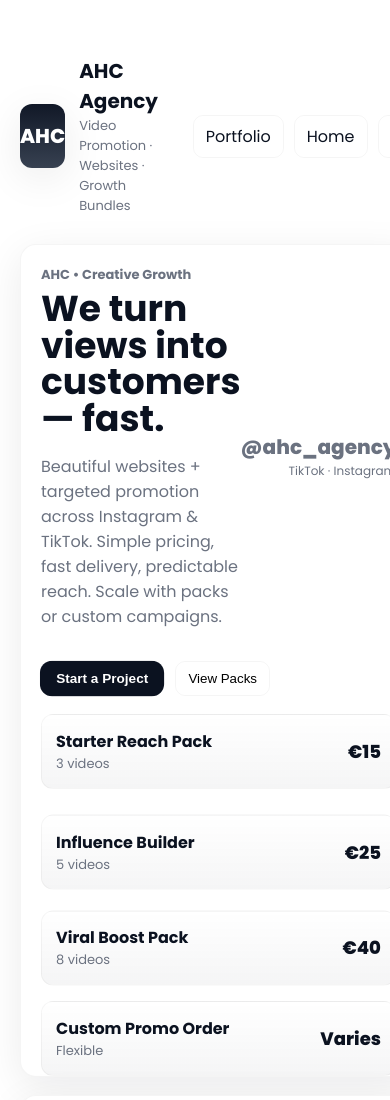
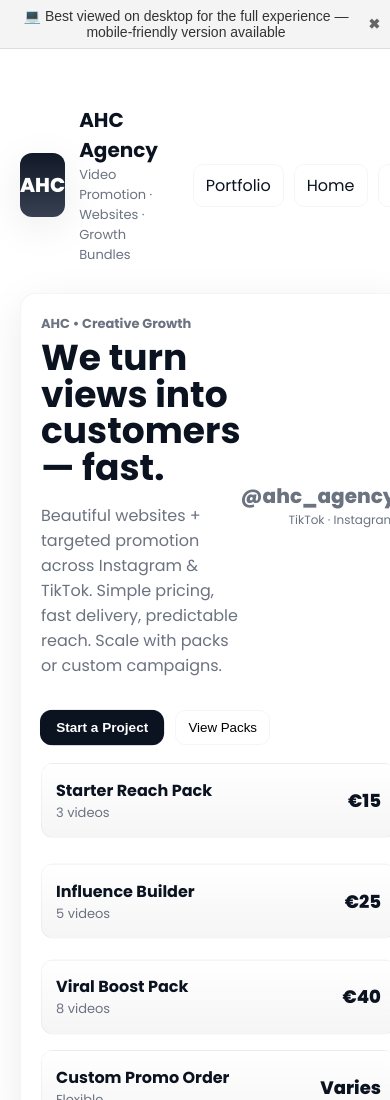
Before and after one commit to AHCAgency/ahc_website.official, a website: page public/index.html in a window 390 px wide. Shown: the top 1100 px of the page. Drawn offline with nearby package versions, Linux system fonts and the light colour scheme; no server answers.

Commit message:
Banner Update for Mobile Phone

```diff
--- a/public/index.html
+++ b/public/index.html
@@ -81,6 +81,58 @@
   </style>
 </head>
 <body data-theme="light">
+
+<!-- Mobile View Sticky Banner with Close Button + Permanent Memory -->
+<div class="mobile-banner" id="mobileBanner">
+  💻 Best viewed on desktop for the full experience — mobile-friendly version available
+  <span class="close-banner" onclick="closeBanner()">✖</span>
+</div>
+
+<style>
+.mobile-banner {
+  background-color: #f4f4f4;
+  color: #333;
+  font-size: 14px;
+  text-align: center;
+  padding: 8px 30px 8px 12px;
+  font-family: Arial, sans-serif;
+  border-bottom: 1px solid #ddd;
+  position: sticky;
+  top: 0;
+  z-index: 9999;
+}
+
+.close-banner {
+  position: absolute;
+  right: 10px;
+  top: 50%;
+  transform: translateY(-50%);
+  cursor: pointer;
+  font-weight: bold;
+  color: #666;
+}
+
+@media (min-width: 768px) {
+  .mobile-banner {
+    display: none;
+  }
+}
+</style>
+
+<script>
+// Hide banner if previously closed
+if (localStorage.getItem('bannerClosed') === 'true') {
+  document.addEventListener("DOMContentLoaded", () => {
+    document.getElementById('mobileBanner').style.display = 'none';
+  });
+}
+
+function closeBanner() {
+  document.getElementById('mobileBanner').style.display = 'none';
+  localStorage.setItem('bannerClosed', 'true');
+}
+</script>
+
   <div class="container">
     <header>
       <div class="brand">
```
